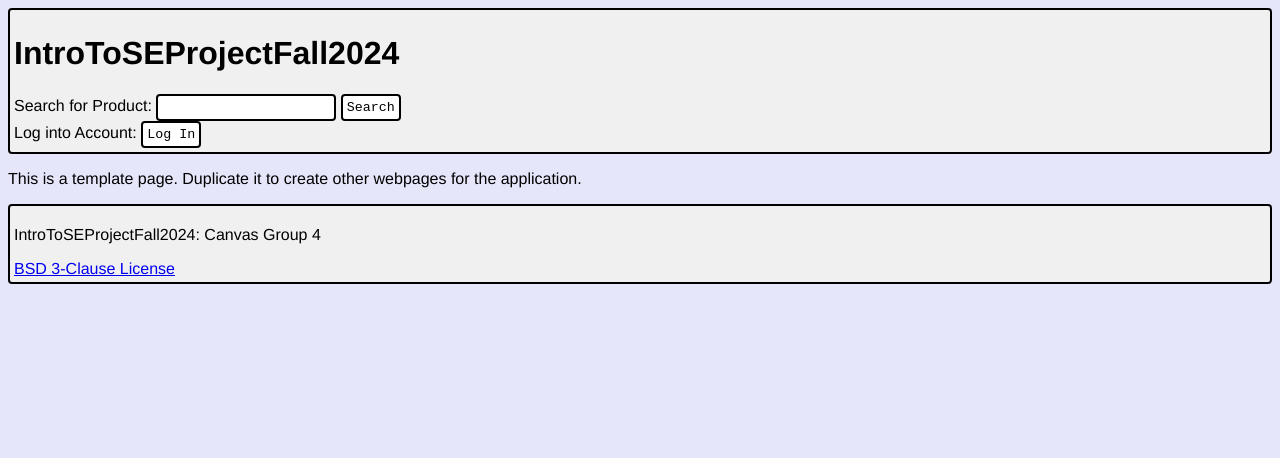
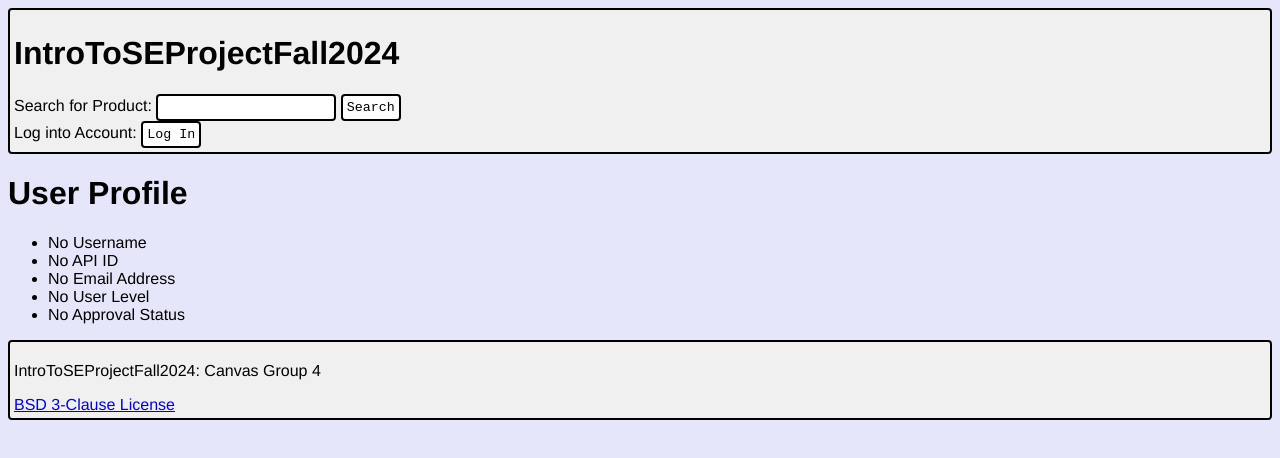
Before and after one commit to jcjordyn130/IntroToSEProjectFall2024, a plain HTML site: page profile.html in a window 1280 px wide. Drawn offline with Linux system fonts and the light colour scheme.

Commit message:
Sprint 3: Update profile.html with relevant fields

```diff
--- a/profile.html
+++ b/profile.html
@@ -20,11 +20,16 @@
         <input type="submit" value="Log In"/>
       </form> <!-- Login and logout Form -->
       <!-- We should obviously change this form if the user is logged in. -->
+       <title>User Profile</title>
     </header>
-    <p>
-      This is a template page.
-      Duplicate it to create other webpages for the application.
-    </p>
+    <h1>User Profile</h1>
+    <ul> <!-- Fill all these fields once the user is logged in. -->
+      <li id="username">No Username</li>
+      <li id="api-id">No API ID</li>
+      <li id="email">No Email Address</li>
+      <li id="user-level">No User Level</li>
+      <li id="approved">No Approval Status</li>
+    </ul>
     <footer>
       <p>
         IntroToSEProjectFall2024: Canvas Group 4
```
